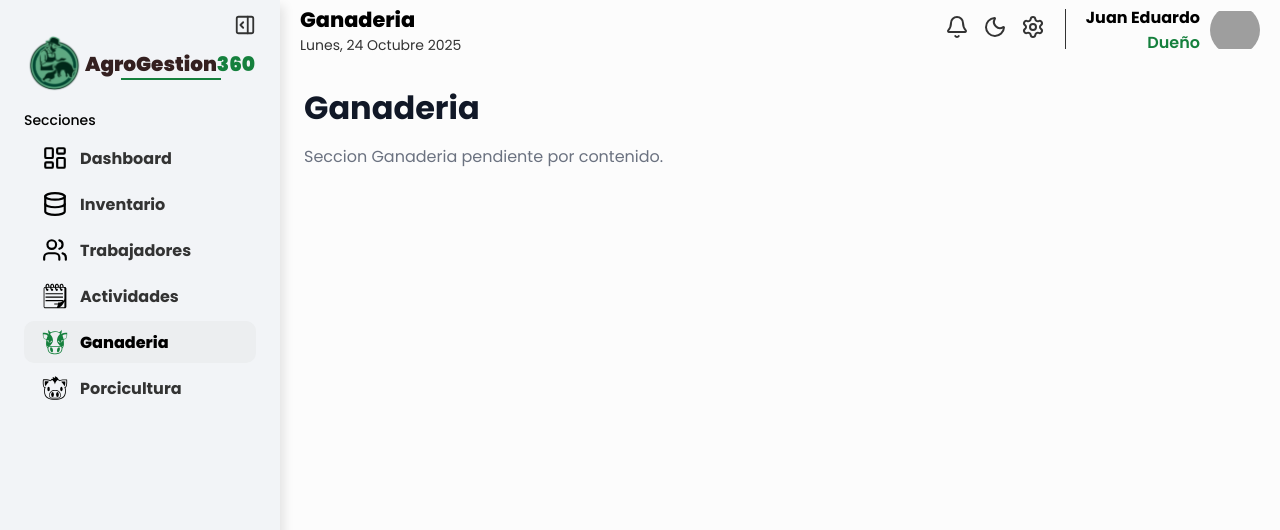
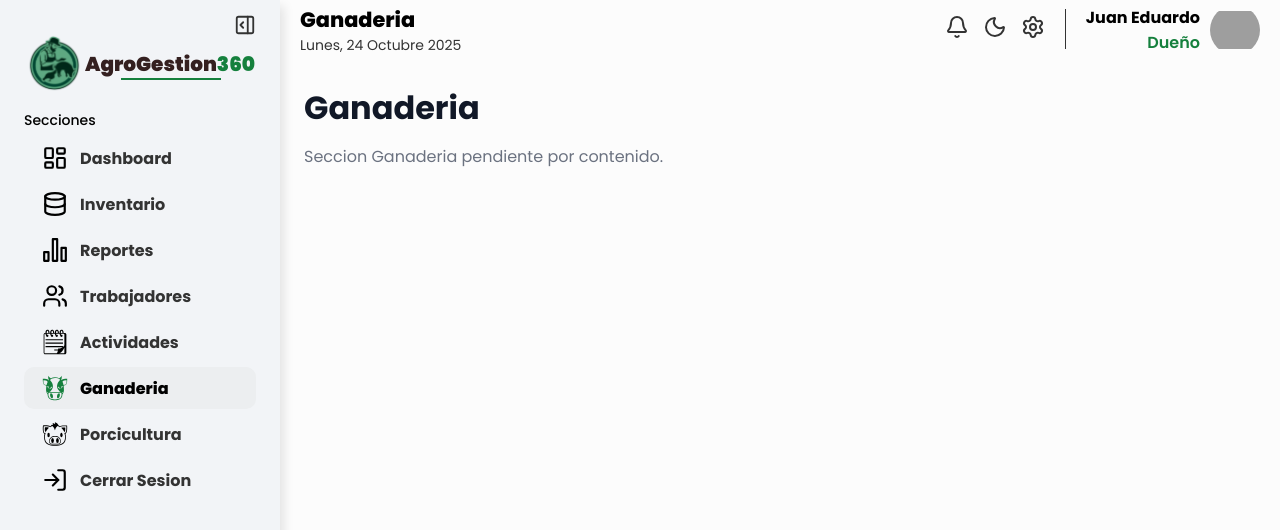
Before and after one commit to stivcode21/AgroGestion360-SENA, a React (Vite) app in the folder Frontend/: page /ganaderia in a window 1280 px wide. Shown: the top 530 px of the page. Built offline with nearby package versions, Linux system fonts and the light colour scheme; grey boxes are pictures that could not be loaded.

Commit message:
feat: created new section in data 'reportes' and 'cerrar sesion'

```diff
--- a/Frontend/src/data/sidebarData.jsx
+++ b/Frontend/src/data/sidebarData.jsx
@@ -1,20 +1,39 @@
-import { Database, LayoutDashboard, Users } from "lucide-react";
+import { Database, LayoutDashboard, LogIn, Users } from "lucide-react";
 
 export const sidebarData = [
   {
     title: "Dashboard",
     icon: <LayoutDashboard />,
     path: "/dashboard",
+    description: "",
   },
   {
     title: "Inventario",
     icon: <Database />,
     path: "/inventario",
+    description: "Gestiona los insumos de tu inventario",
+  },
+  {
+    title: "Reportes",
+    icon: (
+      <svg
+        fill="currentColor"
+        width="26"
+        height="26"
+        viewBox="0 0 24 24"
+        xmlns="http://www.w3.org/2000/svg"
+      >
+        <path d="M6,13H2a1,1,0,0,0-1,1v8a1,1,0,0,0,1,1H6a1,1,0,0,0,1-1V14A1,1,0,0,0,6,13ZM5,21H3V15H5ZM22,9H18a1,1,0,0,0-1,1V22a1,1,0,0,0,1,1h4a1,1,0,0,0,1-1V10A1,1,0,0,0,22,9ZM21,21H19V11h2ZM14,1H10A1,1,0,0,0,9,2V22a1,1,0,0,0,1,1h4a1,1,0,0,0,1-1V2A1,1,0,0,0,14,1ZM13,21H11V3h2Z" />
+      </svg>
+    ),
+    path: "/reportes",
+    description: "Visualiza y genera reportes detallados",
   },
   {
     title: "Trabajadores",
     icon: <Users />,
     path: "/trabajadores",
+    description: "Administra la información de los trabajadores",
   },
   {
     title: "Actividades",
@@ -36,6 +55,7 @@ export const sidebarData = [
       </svg>
     ),
     path: "/actividades",
+    description: "Registra y supervisa las actividades agrícolas",
   },
   {
     title: "Ganaderia",
@@ -57,6 +77,7 @@ export const sidebarData = [
       </svg>
     ),
     path: "/ganaderia",
+    description: "Administra el ganado y su bienestar",
   },
   {
     title: "Porcicultura",
@@ -103,5 +124,11 @@ export const sidebarData = [
       </svg>
     ),
     path: "/porcicultura",
+    description: "Gestiona la cría y el bienestar de los cerdos",
+  },
+  {
+    title: "Cerrar Sesion",
+    icon: <LogIn />,
+    description: "Stivcode, Fernando",
   },
 ];
```
